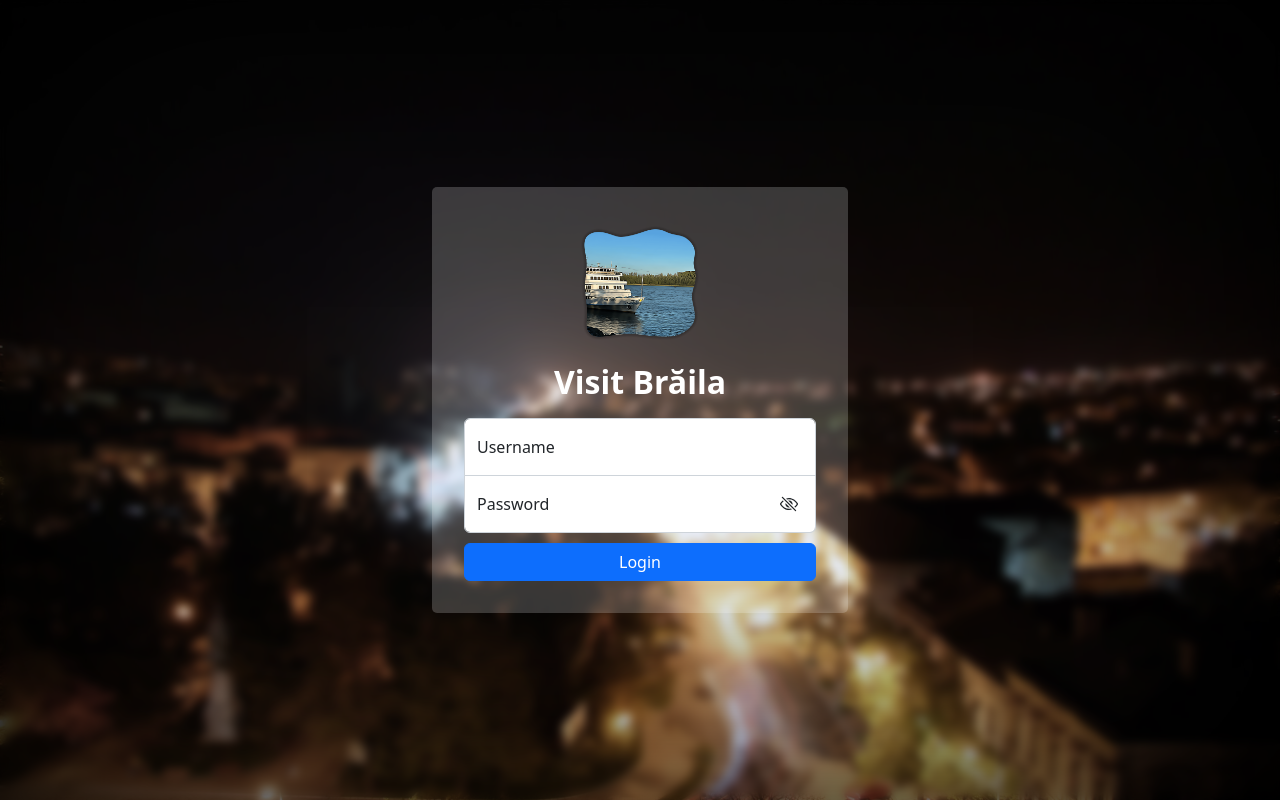
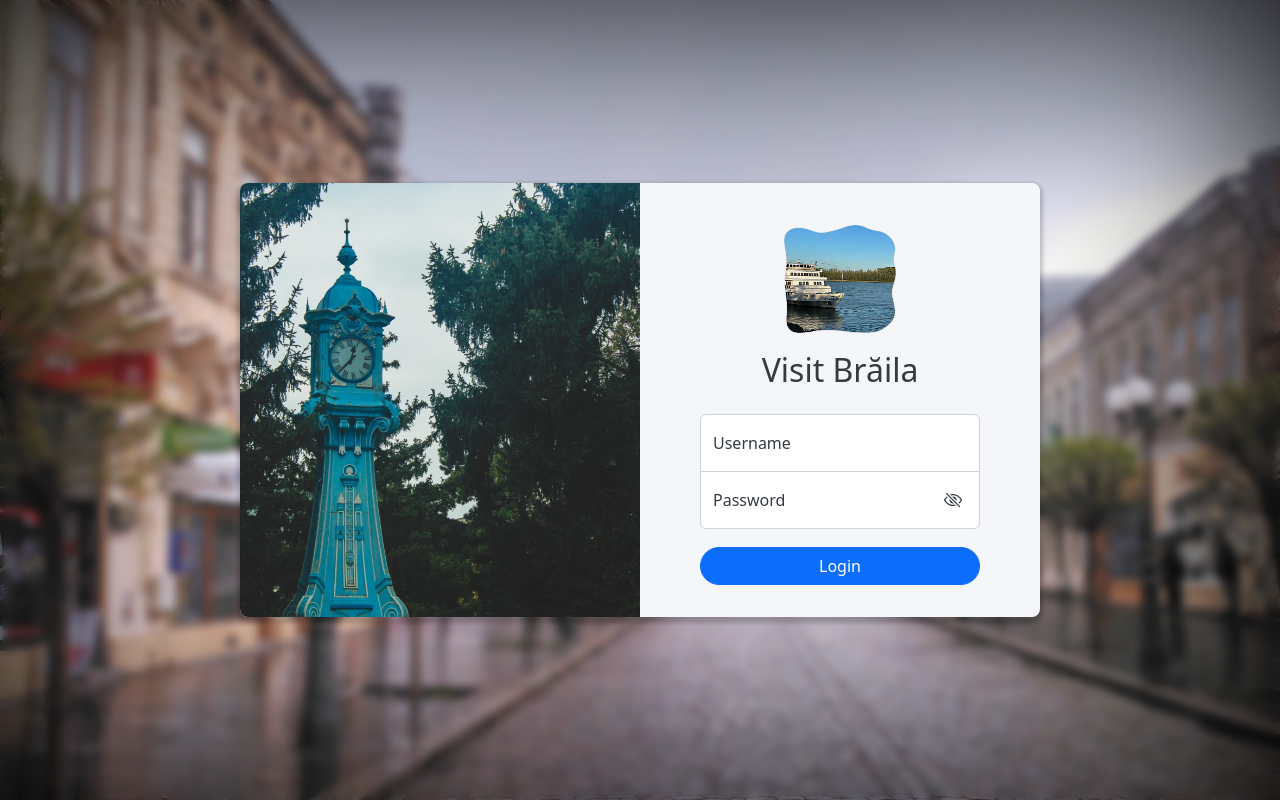
Before and after one commit to MoryokaV/Visit-Braila, a Flask app: page /login in a window 1280 px wide. Run offline with Flask 2, Linux system fonts and the light colour scheme.

Commit message:
redesign login page

```diff
--- a/backend/static/css/login.css
+++ b/backend/static/css/login.css
@@ -5,16 +5,18 @@ html {
 body {
   	min-height: 100vh;
     height: -webkit-fill-available;
-}
 
-body {
+    color: #343a40;
+
     background-color: rgb(244, 246, 249);
-	background-image: url("/static/media/assets/braila.jpg");
+	background-image: url("/static/media/assets/republicii.jpg");
 	background-size: cover;
 	background-repeat: no-repeat;
 	background-position: top;
+
   	box-shadow: inset 0 0 20rem rgba(0, 0, 0, 1);
   	padding: 2rem 1rem 2rem 1rem;
+
   	display: flex;
   	align-items: center;
 }
@@ -31,13 +33,29 @@ body::before {
     -webkit-backdrop-filter: blur(5px);
 }
 
+main {
+	background-color: rgb(244, 246, 249);
+    box-shadow: 0 3px 4px 3px rgba(0, 0, 0, 0.2);
+	max-width: 50rem;
+	width: 100%;
+	border-radius: 8px;
+  	margin: auto;
+}
+
+.side-img {
+    background-image: url("/static/media/assets/ceas.webp");
+    background-position: center;
+    background-repeat: no-repeat;
+	background-size: cover;
+    height: 100%;
+    width: 100%;
+	border-radius: 8px 0 0 8px;
+}
+
 .form-login {
-	background-color: rgba(255, 255, 255, 0.2);
-	max-width: 26rem;
-	width: 100%;
-	border-radius: 5px;
-	padding: 2rem;
-  	margin: auto;
+    padding: 2rem 0;
+    margin: 0 auto;
+    width: 70%;
 }
 
 .form-login #user {
--- a/backend/templates/login.html
+++ b/backend/templates/login.html
@@ -15,10 +15,15 @@
     <link rel="stylesheet" type="text/css" href="static/css/login.css">
   </head>
   <body class="text-center">
-    <main class="form-login">
-      <form>
-        <img class="mb-3 img-fluid" src="static/media/assets/icon.png" width="128" height="128">
-        <h1 class="h2 mb-3 text-white fw-semibold">Visit Brăila</h1>
+    <main>
+      <div class="row g-0">
+        <div class="col-sm-6">
+          <div class="side-img"></div>
+        </div>
+        <div class="col-sm-6">
+          <form class="form-login">
+            <img class="mb-2 img-fluid" src="static/media/assets/icon.png" width="128" height="128">
+            <h2 class="mb-4 fw-medium">Visit Brăila</h2>
             <section class="form-floating">
               <input type="text" class="form-control" spellcheck="false" autocorrect="off" autocapitalize="off" autocomplete="username" id="user" name="user" placeholder="user" required />
               <label class="floatingInput">Username</label>
@@ -30,8 +35,10 @@
               <label class="floatingInput">Password</label>
             </section>
 
-        <button type="submit" class="w-100 btn btn-primary">Login</button>
+            <button type="submit" class="w-100 mt-2 btn rounded-pill btn-primary">Login</button>
           </form>
+        </div>
+      </div>
     </main>
   </body>
 </html>
```
Also changed, not shown: backend/static/media/assets/ceas.webp (added), backend/static/media/assets/icon.png, backend/static/media/assets/republicii.jpg (added). Lines whose indentation alone changed are shown as unchanged.
